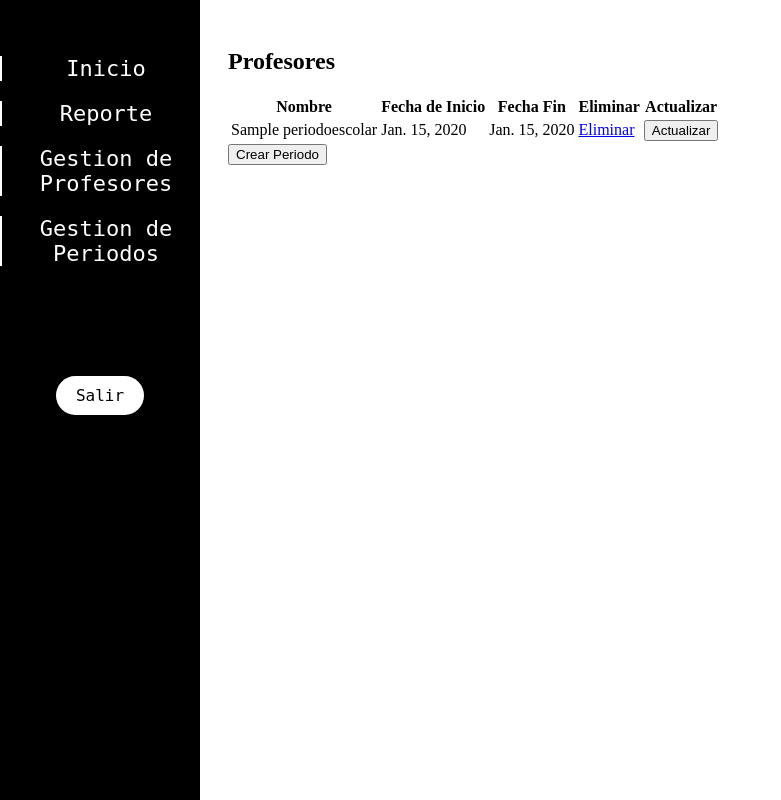
After one commit to Chimal-sn/CamaraAsis, a Django app: page /GestionPeriodos/ in a window 1280 px wide. The commit adds this page. Shown: the whole page, without its empty margins (0-781 px from the left). Run offline with Django 5.2, Linux system fonts and the light colour scheme; tables that the repository leaves empty hold one stand-in row (values such as "Sample post").

Commit message:
"Added PeriodoEscolar model, forms, and views; updated templates and URLs to include PeriodoEscolar management functionality."

```diff
--- a/GestionAsistencias/Views/view_Directivo.py
+++ b/GestionAsistencias/Views/view_Directivo.py
@@ -1,6 +1,6 @@
 from django.shortcuts import get_object_or_404, redirect, render
 from functools import wraps
-from ..forms import  IngresarNuevoProfesor, IngresarNuevoHorario
+from ..forms import  IngresarNuevoProfesor, IngresarNuevoHorario, PeriodoForm
 from ..models import Directivos, Profesor, DiaAsistencia, Horario, PeriodoEscolar
 from django.contrib import messages
 
@@ -160,3 +160,45 @@ def EditarHorario(request, id):
 
     # Renderizar la plantilla con el formulario
     return redirect('GestionHorarios',id = idPro)
+
+
+def GestionPeriodos(request):
+    periodos = PeriodoEscolar.objects.all()
+    form = PeriodoForm()
+
+    return render(request, 'Directivo/GestionPeriodos.html', {'periodos': periodos, 'form': form})
+
+
+def EliminarPeriodo (request,id):
+    # Obtener el periodo que se va a eliminar
+    periodo = get_object_or_404(PeriodoEscolar, idPeriodo=id)
+    periodo.delete()
+    return redirect('GestionPeriodos')
+
+
+def CrearPeriodo (request):
+    if request.method == 'POST':
+        # Crear una instancia del formulario con los datos del POST
+        form = PeriodoForm(request.POST)
+        if  form.is_valid():
+            # Guardar la instancia actualizada
+            form.save()
+            return redirect('GestionPeriodos')
+        else:
+            return redirect('GestionPeriodos')
+    return redirect('GestionPeriodos')
+
+def  EditarPeriodo (request,id):
+    # Obtener el periodo que se va a editar
+    periodo = get_object_or_404(PeriodoEscolar, idPeriodo=id)
+
+    if  request.method == 'POST':
+        # Crear una instancia del formulario con los datos del POST
+        form = PeriodoForm(request.POST, instance=periodo)
+
+        if  form.is_valid():
+            # Guardar la instancia actualizada
+            form.save()
+            return redirect('GestionPeriodos')
+    else:
+        return redirect('GestionPeriodos')
--- a/GestionAsistencias/forms.py
+++ b/GestionAsistencias/forms.py
@@ -1,7 +1,20 @@
 from django import forms
 from ftplib import MAXLINE
-from .models import Profesor, Justificacion, Directivos, Administrador,Horario
+from .models import Profesor, Justificacion, Directivos, Administrador,Horario,PeriodoEscolar
 from django.core.exceptions import ValidationError
+
+
+
+
+class PeriodoForm(forms.ModelForm):
+    class Meta:
+        model = PeriodoEscolar
+        fields = ['Nombre', 'FechaInicio', 'FechaFin']
+        widgets = {
+            'FechaInicio': forms.DateInput(attrs={'type': 'date'}),
+            'FechaFin': forms.DateInput(attrs={'type': 'date'}),
+        }
+
 
 class IngresarNuevoProfesor(forms.ModelForm):
     class Meta:
--- a/GestionAsistencias/models.py
+++ b/GestionAsistencias/models.py
@@ -32,10 +32,10 @@ class Profesor(models.Model):
         return f"{self.Nombre} {self.Apellidos}"
 
 class PeriodoEscolar(models.Model):
-    idPeriodo = models.BigAutoField(primary_key=True, serialize=False)
+    idPeriodo = models.BigAutoField(primary_key=True, auto_created=True, serialize=False)
     Nombre = models.CharField(max_length=60)
-    FechaInicio = models.DateTimeField()
-    FechaFin = models.DateTimeField()
+    FechaInicio = models.DateField()
+    FechaFin = models.DateField()
 
     def __str__(self):
         return self.Nombre
--- /dev/null
+++ b/GestionAsistencias/static/MenuDirectivo/Scripts/GestionPeriodos.js
@@ -0,0 +1,28 @@
+function openModal(id, nombre, fechainicio, fechafin) {
+
+
+    document.getElementById('editForm').action = `/EditarPeriodo/${id}`;
+    document.getElementById('id_Nombre').value = nombre,
+    document.getElementById('id_FechaInicio').value = fechainicio;
+    document.getElementById('id_FechaFin').value = fechafin;
+
+    document.getElementById('editModal').style.display = 'flex';
+}
+
+
+
+
+
+function closeModal() {
+    document.getElementById('editModal').style.display = 'none';
+}
+
+
+
+function abrirCrear(){
+    document.getElementById('CrearModal').style.display = 'flex';
+}
+
+function CerrarModalCrear() {
+    document.getElementById('CrearModal').style.display = 'none';
+}
--- a/GestionAsistencias/templates/Directivo/BaseDirectivo.html
+++ b/GestionAsistencias/templates/Directivo/BaseDirectivo.html
@@ -19,12 +19,14 @@
                 <a href="{% url "HomeDirectivo" %}">Inicio</a>
             </li>
             <li class = "navegacion">
-                <a href="{% url "Periodo" %}">Periodo</a>
+                <a href="{% url "Periodo" %}">Reporte</a>
             </li>
             <li class = "navegacion">
                 <a href="{% url "GestionProfesores" %}">Gestion de Profesores</a>
             </li>
-            GestionProfesores
+            <li class = "navegacion">
+                <a href="{% url "GestionPeriodos" %}">Gestion de Periodos</a>
+            </li>
             <li class = "boton_salir">
                 <a href="{% url "CerrarSesionDirectivo" %}" class = "logout-button">Salir</a>
             </li>
--- /dev/null
+++ b/GestionAsistencias/templates/Directivo/GestionPeriodos.html
@@ -0,0 +1,130 @@
+{% extends "Directivo/BaseDirectivo.html" %}
+
+{% block content %}
+
+{% load static %}
+
+
+
+    <h2>Profesores</h2>
+
+    <div>
+        <table>
+            <thead>
+                <tr>
+                    <th>Nombre</th>
+                    <th>Fecha de Inicio</th>
+                    <th>Fecha Fin</th>
+                    <th>Eliminar</th>
+                    <th>Actualizar</th>
+                </tr>
+            </thead>
+            <tbody>
+                {% for periodo in periodos %}
+                    <tr>
+                        <td>{{ periodo.Nombre }}</td>
+                        <td>{{ periodo.FechaInicio }}</td>
+                        <td>{{ periodo.FechaFin }}</td>
+                        <td>
+                            <a href="{% url 'EliminarPeriodo' periodo.idPeriodo %}" onclick="return confirm('¿Estás seguro de que deseas eliminar a este profesor?')">Eliminar</a>
+                        </td>
+                        <td>
+                            <button onclick="openModal(
+                                {{ periodo.idPeriodo }},
+                                '{{ periodo.Nombre }}',
+                                '{{ periodo.FechaInicio|date:"Y-m-d" }}',
+                                '{{ periodo.FechaFin|date:"Y-m-d" }}'
+                            )">Actualizar</button>
+
+                        </td>
+                    </tr>
+                {% endfor %}
+            </tbody>
+        </table>
+    </div>
+
+
+    <div>
+        <button onclick = "abrirCrear()">Crear Periodo</button>
+    </div>
+
+
+
+    <div id="editModal" class="modal" style="display: none;">
+        <div class="modal-content">
+            <span class="close" onclick="closeModal()">&times;</span>
+            <h2>Editar Directivo</h2>
+
+            <!-- Formulario de edición -->
+            <form method="POST" action="{% url 'EditarPeriodo' 0 %}" id="editForm" onsubmit="return validateMatricula()">
+                {% csrf_token %}
+
+                <div>
+                    <label for="nombre">Nombre:</label>
+                    {{ form.Nombre }}
+                </div>
+
+                <div>
+                    <label for="FechaInicio">Fecha de Inicio:</label>
+                    {{ form.FechaInicio }}
+                </div>
+
+                <div>
+                    <label for="FechaFin">Fecha Final:</label>
+                    {{ form.FechaFin }}
+                </div>
+
+                <div>
+                    <button type="submit">Editar Periodo</button>
+                </div>
+
+
+            </form>
+        </div>
+    </div>
+
+    <div div id="CrearModal" class="modal" style="display: none;">
+        <div class="modal-content">
+            <span class="close" onclick="CerrarModalCrear()">&times;</span>
+            <h2>Crear Periodo</h2>
+            <form method="POST" action="{% url 'CrearPeriodo' %}">
+                {% csrf_token %}
+
+
+                <div>
+                    <label for="nombre">Nombre:</label>
+                    {{ form.Nombre }}
+                </div>
+
+                <div>
+                    <label for="FechaInicio">Fecha de Inicio:</label>
+                    {{ form.FechaInicio }}
+                </div>
+
+                <div>
+                    <label for="FechaFin">Fecha Final:</label>
+                    {{ form.FechaFin }}
+                </div>
+
+                <div>
+                    <button type="submit">Crear Periodo</button>
+                </div>
+
+            </form>
+        </div>
+    </div>
+
+
+
+    {% block extra_css %}
+        <link rel="stylesheet" href="{% static 'MenuDirectivo/Styles/GestionProfesores.css' %}">
+    {% endblock %}
+
+{% endblock %}
+
+
+
+
+{% block extra_js %}
+    <script src="{% static 'MenuDirectivo/Scripts/GestionPeriodos.js' %}"></script>
+{% endblock %}
--- a/GestionAsistencias/templates/Directivo/GestionProfesores.html
+++ b/GestionAsistencias/templates/Directivo/GestionProfesores.html
@@ -29,7 +29,7 @@
                         <td>{{ profesor.Apellidos }}</td>
                         <td>{{ profesor.Matricula }}</td>
                         <td>{{ profesor.Correo }}</td>
-                        <td>{{ profesor.Contrasenas }}</td>
+                        <td>{{ profesor.Contrasena }}</td>
                         <td> <a href="{% url 'GestionHorarios' profesor.idProfesor %}">Ver</a> </td>
                         <td>
                             <a href="{% url 'EliminarProfesor' profesor.idProfesor %}" onclick="return confirm('¿Estás seguro de que deseas eliminar a este profesor?')">Eliminar</a>
--- a/GestionAsistencias/urls.py
+++ b/GestionAsistencias/urls.py
@@ -20,6 +20,11 @@ urlpatterns = [
     path('EliminarHorario/<int:id>/<int:idPro>',  view_Directivo.EliminarHorario, name = "EliminarHorario"),
     path('CrearHorario/<int:id>', view_Directivo.CrearHorario, name = "CrearHorario"  ),
     path('GestionHorarios/EditarHorario/<int:id>',view_Directivo.EditarHorario,  name = "EditarHorario"),
+    path('GestionPeriodos/', view_Directivo.GestionPeriodos,  name = "GestionPeriodos"),
+    path('EliminarPeriodo/<int:id>', view_Directivo.EliminarPeriodo, name = "EliminarPeriodo"),
+    path('CrearPeriodo',view_Directivo.CrearPeriodo, name =  "CrearPeriodo"),
+    path('EditarPeriodo/<int:id>',view_Directivo.EditarPeriodo, name =  "EditarPeriodo"),
+
 
 
 
@@ -28,6 +33,7 @@ urlpatterns = [
     path('justificar/<int:asistencia_id>/', view_Profesor.justificacion_view, name='justificacion_view'),
     path('CerrarSesionProfesor/', view_Profesor.CerrarSesionProfesor, name = "CerrarSesionProfesor"),
     path('PerfilProfesor/',view_Profesor.perfil_profesor, name= "PerfilProfesor"),
+
 
 
     path('upload/', views.upload_image, name='upload_image'),
```
Also changed, not shown: GestionAsistencias/migrations/0002_alter_periodoescolar_idperiodo.py (added), GestionAsistencias/migrations/0003_alter_periodoescolar_fechafin_and_more.py (added), GestionAsistencias/templates/Directivo/Justificantes.html (added).
